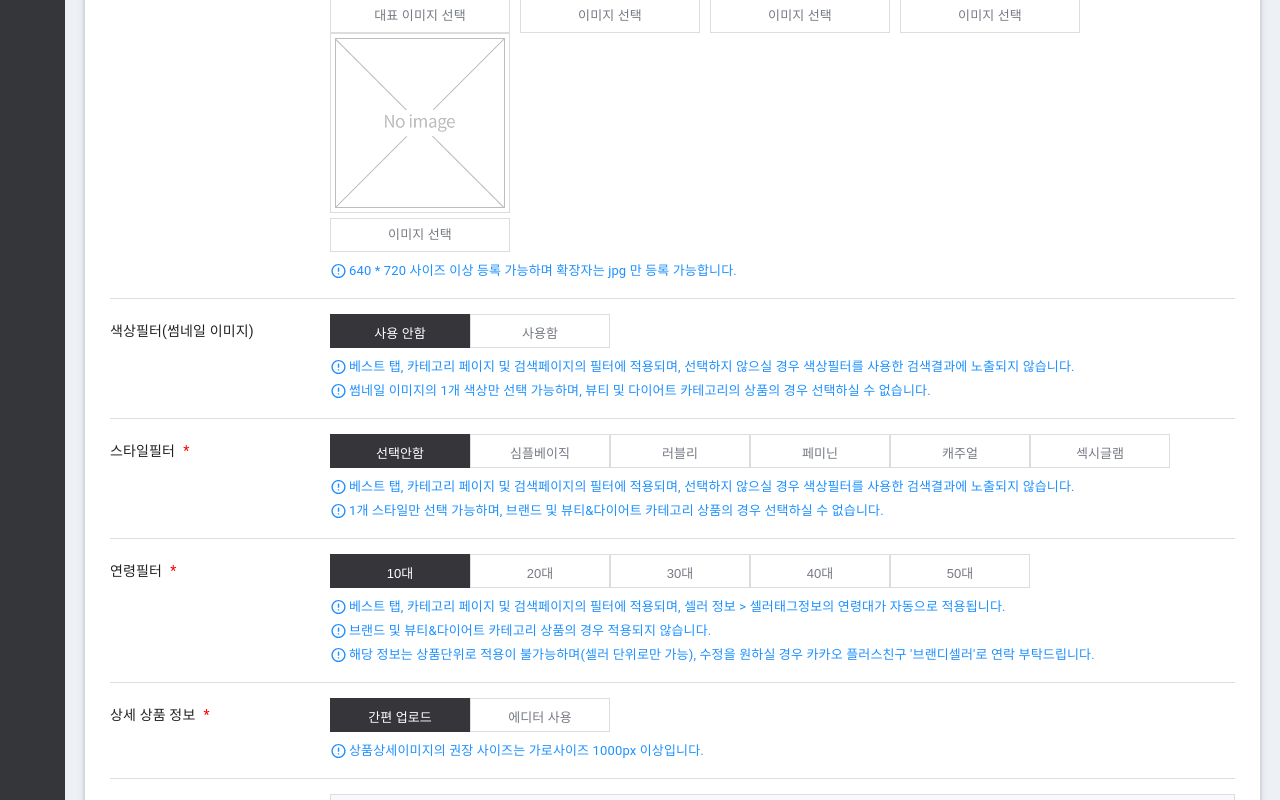
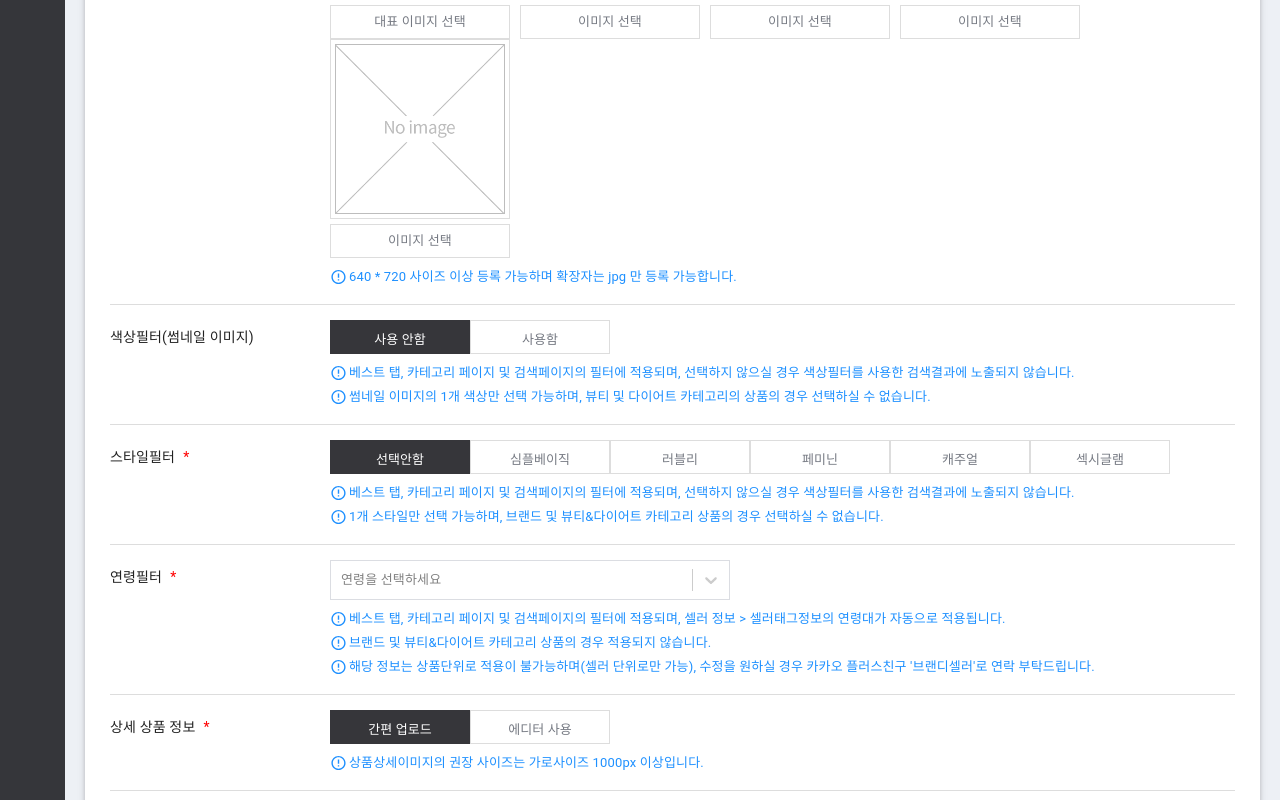
Before and after one commit to pgs787/brandi-admin-ui, a React app: page /product/registration in a window 1280 px wide. Shown: the part 3072-3872 px from the top of the page. Built offline with nearby package versions, Linux system fonts and the light colour scheme.

Commit message:
[상품관리 > 상품등록 > 기본정보]
- 상품이미지와 에디터필드를 제외한 모든 필드 전역상태관리
- 불필요 리듀서 삭제
- 연령필터 다중선택 기능 추가

```diff
--- a/config.js
+++ b/config.js
@@ -13,14 +13,20 @@ export const data = {
       ],
     },
     styleFilter: [
-      '선택안함',
-      '심플베이직',
-      '러블리',
-      '페미닌',
-      '캐주얼',
-      '섹시글램',
+      { value: '선택안함' },
+      { value: '심플베이직' },
+      { value: '러블리' },
+      { value: '페미닌' },
+      { value: '캐주얼' },
+      { value: '섹시글램' },
     ],
-    ageFilter: ['10대', '20대', '30대', '40대', '50대'],
+    ageFilter: [
+      { value: '10대', label: '10대' },
+      { value: '20대', label: '20대' },
+      { value: '30대', label: '30대' },
+      { value: '40대', label: '40대' },
+      { value: '50대', label: '50대' },
+    ],
     colorFilter: [
       { valueKor: '빨강', valueEng: 'Red' },
       { valueKor: '주황', valueEng: 'Orange' },
--- a/src/pages/ProductRegistration/Sections/GeneralInfo/AgeFilter.js
+++ b/src/pages/ProductRegistration/Sections/GeneralInfo/AgeFilter.js
@@ -1,8 +1,34 @@
 import React from 'react';
 import SectionField from '../../../../components/SectionField';
-import ToggleButtonGroup from '../../../../components/ToggleButtonGroup';
+import { data } from '../../../../../config';
+import Select from 'react-select';
+import { connect } from 'react-redux';
+import { setAgeFilter } from '../../../../redux/actions';
 
-const AgeFilter = () => {
+const options = data.generalInfo.ageFilter;
+
+const customStyles = {
+  control: () => ({
+    height: 40,
+    borderRadius: 0,
+    fontSize: 13,
+    border: '1px solid #dbdde2',
+    display: 'flex',
+    alignItems: 'center',
+  }),
+  container: base => ({
+    ...base,
+    width: '400px',
+  }),
+};
+
+const AgeFilter = ({ setAgeFilter }) => {
+  const onChange = selectedOptions => {
+    let selectedOptionVals = [];
+    selectedOptions.map(option => selectedOptionVals.push(option.value));
+    setAgeFilter(selectedOptionVals);
+  };
+
   return (
     <SectionField
       label="연령필터"
@@ -13,9 +39,15 @@ const AgeFilter = () => {
       ]}
       isRequired
     >
-      <ToggleButtonGroup options={['10대', '20대', '30대', '40대', '50대']} />
+      <Select
+        onChange={onChange}
+        options={options}
+        styles={customStyles}
+        placeholder="연령을 선택하세요"
+        isMulti
+      />
     </SectionField>
   );
 };
 
-export default AgeFilter;
+export default connect(null, { setAgeFilter })(AgeFilter);
--- a/src/pages/ProductRegistration/Sections/GeneralInfo/ColorFilter.js
+++ b/src/pages/ProductRegistration/Sections/GeneralInfo/ColorFilter.js
@@ -2,12 +2,13 @@ import React, { useState, useEffect } from 'react';
 import styled, { css } from 'styled-components';
 import SectionField from '../../../../components/SectionField';
 import { data } from '../../../../../config';
-import CircularProgress from '@material-ui/core/CircularProgress';
+import { connect } from 'react-redux';
+import { setColorFilter } from '../../../../redux/actions';
 
 const availableStatus = [{ value: '사용 안함' }, { value: '사용함' }];
 const availableColors = data.generalInfo.colorFilter;
 
-const ColorFilter = () => {
+const ColorFilter = ({ setColorFilter }) => {
   const [activeId, setActiveId] = useState(0);
   const [showModal, setShowModal] = useState(false);
   const [tempColor, setTempColor] = useState('');
@@ -17,6 +18,12 @@ const ColorFilter = () => {
 
   const onClickButton = id => {
     setActiveId(id);
+    if (id === 0) {
+      setInit(true);
+      setSelectedColor('');
+      setTempColor('');
+      setColorFilter('');
+    }
   };
 
   const onClickColor = id => {
@@ -31,6 +38,7 @@ const ColorFilter = () => {
     setInit(false);
     setShowModal(!showModal);
     setSelectedColor(tempColor);
+    setColorFilter(tempColor);
   };
 
   const onCancelColor = () => {
@@ -38,14 +46,14 @@ const ColorFilter = () => {
     setTempColor('');
   };
 
-  useEffect(() => {
-    if (activeId === 0) {
-      setInit(true);
-      setSelectedColor('');
-      setTempColor('');
-      console.log('useEffect called');
-    }
-  }, [activeId]);
+  // useEffect(() => {
+  //   if (activeId === 0) {
+  //     setInit(true);
+  //     setSelectedColor('');
+  //     setTempColor('');
+  //     setColorFilter('');
+  //   }
+  // }, [activeId]);
 
   return (
     <>
@@ -111,7 +119,7 @@ const ColorFilter = () => {
   );
 };
 
-export default ColorFilter;
+export default connect(null, { setColorFilter })(ColorFilter);
 
 // Styled Components
 const ButtonGroupWrapper = styled.div``;
--- a/src/pages/ProductRegistration/Sections/GeneralInfo/ProductDescription.js
+++ b/src/pages/ProductRegistration/Sections/GeneralInfo/ProductDescription.js
@@ -5,17 +5,17 @@ import { connect } from 'react-redux';
 import { setProductDesc } from '../../../../redux/actions';
 
 const ProductDescription = ({ setProductDesc }) => {
-  const [name, setName] = useState('');
+  const [desc, setDesc] = useState('');
 
   const onChange = e => {
-    setName(e.target.value);
+    setDesc(e.target.value);
     setProductDesc(e.target.value);
   };
 
   return (
     <SectionField label="한줄 상품 설명">
       <InputTag
-        value={name}
+        value={desc}
         onChange={onChange}
         placeholder="상품명을 입력해주세요"
       />
--- a/src/pages/ProductRegistration/Sections/GeneralInfo/StyleFilter.js
+++ b/src/pages/ProductRegistration/Sections/GeneralInfo/StyleFilter.js
@@ -1,8 +1,23 @@
-import React from 'react';
+import React, { useState } from 'react';
+import styled, { css } from 'styled-components';
 import SectionField from '../../../../components/SectionField';
-import ToggleButtonGroup from '../../../../components/ToggleButtonGroup';
+import { data } from '../../../../../config';
+import { connect } from 'react-redux';
+import { setStyleFilter } from '../../../../redux/actions';
 
-const StyleFilter = () => {
+const options = data.generalInfo.styleFilter;
+
+const StyleFilter = ({ setStyleFilter }) => {
+  const [activeId, setActiveId] = useState(0);
+  const [selectedOption, setSelectedOption] = useState('');
+
+  const onClick = id => {
+    setActiveId(id);
+    setSelectedOption(options[id].value);
+
+    id === 0 ? setStyleFilter('') : setStyleFilter(options[id].value);
+  };
+
   return (
     <SectionField
       label="스타일필터"
@@ -12,18 +27,37 @@ const StyleFilter = () => {
       ]}
       isRequired
     >
-      <ToggleButtonGroup
-        options={[
-          '선택안함',
-          '심플베이직',
-          '러블리',
-          '페미닌',
-          '캐주얼',
-          '섹시글램',
-        ]}
-      />
+      <ButtonGroupWrapper>
+        {options.map((option, idx) => (
+          <OptionButton
+            key={idx}
+            onClick={() => onClick(idx)}
+            isActive={activeId === idx}
+          >
+            {option.value}
+          </OptionButton>
+        ))}
+      </ButtonGroupWrapper>
     </SectionField>
   );
 };
 
-export default StyleFilter;
+export default connect(null, { setStyleFilter })(StyleFilter);
+
+// Styled Components
+const ButtonGroupWrapper = styled.div``;
+
+const OptionButton = styled.button`
+  border: 1px solid #ddd;
+  width: 140px;
+  padding: 8px 20px;
+  font-size: 13px;
+  color: #767a83;
+  ${props =>
+    props.isActive &&
+    css`
+      color: white;
+      background-color: #36363a;
+      border: 1px solid #36363a;
+    `}
+`;
--- a/src/pages/ProductRegistration/Sections/GeneralInfo/YoutubeLink.js
+++ b/src/pages/ProductRegistration/Sections/GeneralInfo/YoutubeLink.js
@@ -1,8 +1,17 @@
-import React from 'react';
+import React, { useState } from 'react';
+import styled from 'styled-components';
 import SectionField from '../../../../components/SectionField';
-import InputBox from '../../../../components/InputBox';
+import { connect } from 'react-redux';
+import { setYoutubeUrl } from '../../../../redux/actions';
 
-const YoutubeLink = () => {
+const YoutubeLink = ({ setYoutubeUrl }) => {
+  const [youtubeUrlLocal, setYoutubeUrlLocal] = useState('');
+
+  const onChange = e => {
+    setYoutubeUrlLocal(e.target.value);
+    setYoutubeUrl(e.target.value);
+  };
+
   return (
     <SectionField
       style={{ borderBottom: 'none' }}
@@ -11,9 +20,24 @@ const YoutubeLink = () => {
         'https://www.YoutubeLink.com 또는 https://youtu.be로 시작하는 URL만 등록 가능합니다.'
       }
     >
-      <InputBox placeholder="https://youtu.be/" />
+      <InputTag
+        value={youtubeUrlLocal}
+        onChange={onChange}
+        placeholder="https://youtu.be/"
+      />
     </SectionField>
   );
 };
 
-export default YoutubeLink;
+export default connect(null, { setYoutubeUrl })(YoutubeLink);
+
+// Styled Components
+
+const InputTag = styled.input`
+  width: 100%;
+  background-color: #f8f9fd;
+  &:focus {
+    border-color: #999999;
+    background-color: white;
+  }
+`;
--- a/src/redux/actions/index.js
+++ b/src/redux/actions/index.js
@@ -60,3 +60,31 @@ export const setProductDesc = desc => {
     payload: desc,
   };
 };
+
+export const setColorFilter = color => {
+  return {
+    type: 'SET_COLOR_FILTER',
+    payload: color,
+  };
+};
+
+export const setStyleFilter = style => {
+  return {
+    type: 'SET_STYLE_FILTER',
+    payload: style,
+  };
+};
+
+export const setAgeFilter = age => {
+  return {
+    type: 'SET_AGE_FILTER',
+    payload: age,
+  };
+};
+
+export const setYoutubeUrl = url => {
+  return {
+    type: 'SET_YOUTUBE_URL',
+    payload: url,
+  };
+};
--- a/src/redux/reducers/displayStatus.js
+++ /dev/null
@@ -1,8 +0,0 @@
-export default function displayStatus(state = '진열', action) {
-  switch (action.type) {
-    case 'SET_DISPLAY_STATUS':
-      return action.payload;
-    default:
-      return state;
-  }
-}
--- a/src/redux/reducers/generalInfo.js
+++ b/src/redux/reducers/generalInfo.js
@@ -12,6 +12,10 @@ const initialState = {
   },
   productName: '',
   productDesc: '',
+  colorFilter: '',
+  styleFilter: '',
+  ageFilter: [],
+  youtubeUrl: '',
 };
 
 export default function generalInfo(state = initialState, action) {
@@ -64,6 +68,26 @@ export default function generalInfo(state = initialState, action) {
         ...state,
         productDesc: action.payload,
       };
+    case 'SET_COLOR_FILTER':
+      return {
+        ...state,
+        colorFilter: action.payload,
+      };
+    case 'SET_STYLE_FILTER':
+      return {
+        ...state,
+        styleFilter: action.payload,
+      };
+    case 'SET_AGE_FILTER':
+      return {
+        ...state,
+        ageFilter: action.payload,
+      };
+    case 'SET_YOUTUBE_URL':
+      return {
+        ...state,
+        youtubeUrl: action.payload,
+      };
     default:
       return state;
   }
--- a/src/redux/reducers/rootReducer.js
+++ b/src/redux/reducers/rootReducer.js
@@ -1,10 +1,6 @@
 import { combineReducers } from 'redux';
 import generalInfo from './generalInfo';
-import sellingStatus from './sellingStatus';
-import displayStatus from './displayStatus';
 
 export default combineReducers({
   generalInfo,
-  sellingStatus,
-  displayStatus,
 });
--- a/src/redux/reducers/sellingStatus.js
+++ /dev/null
@@ -1,8 +0,0 @@
-export default function sellingStatus(state = '판매', action) {
-  switch (action.type) {
-    case 'SET_SELL_STATUS':
-      return action.payload;
-    default:
-      return state;
-  }
-}
```
